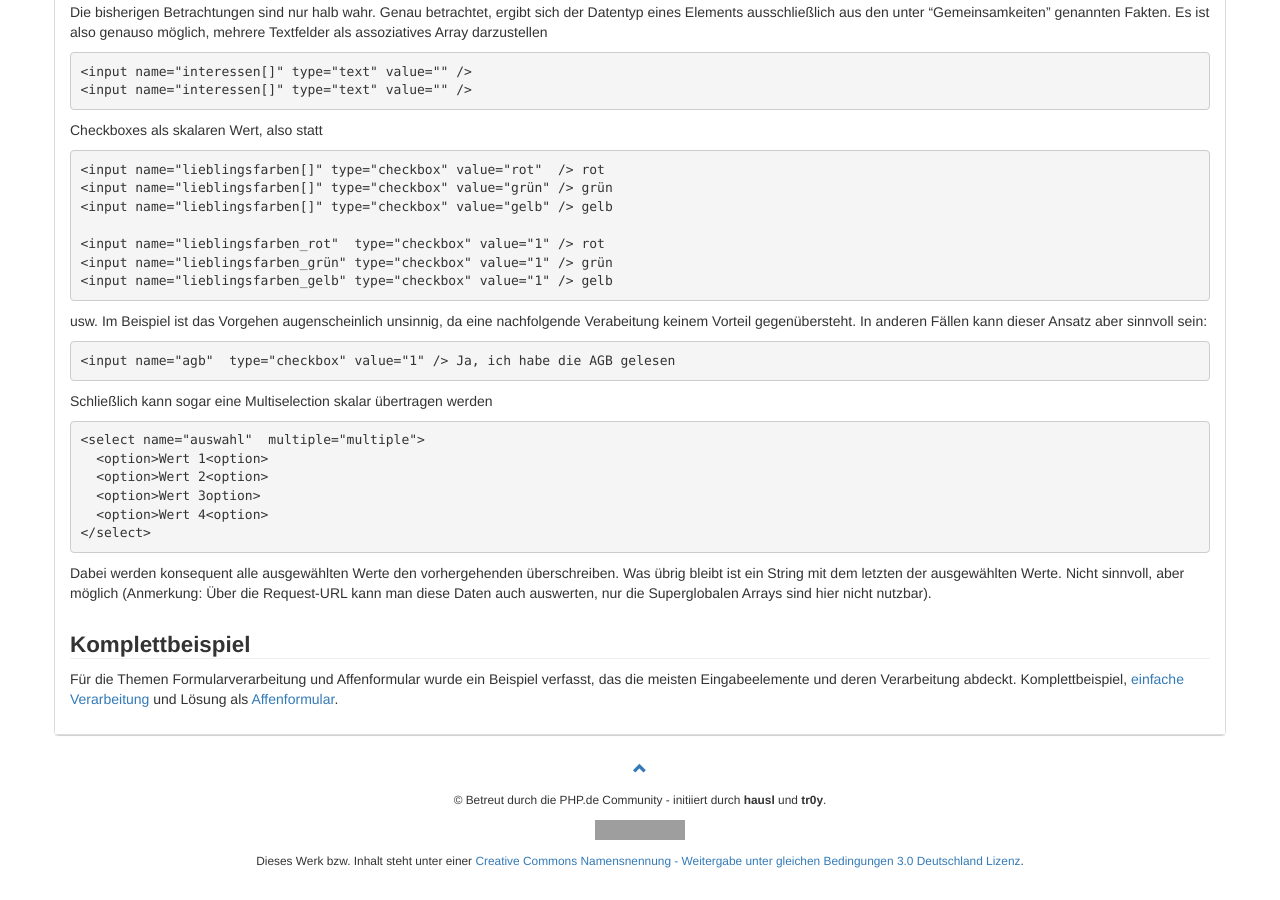
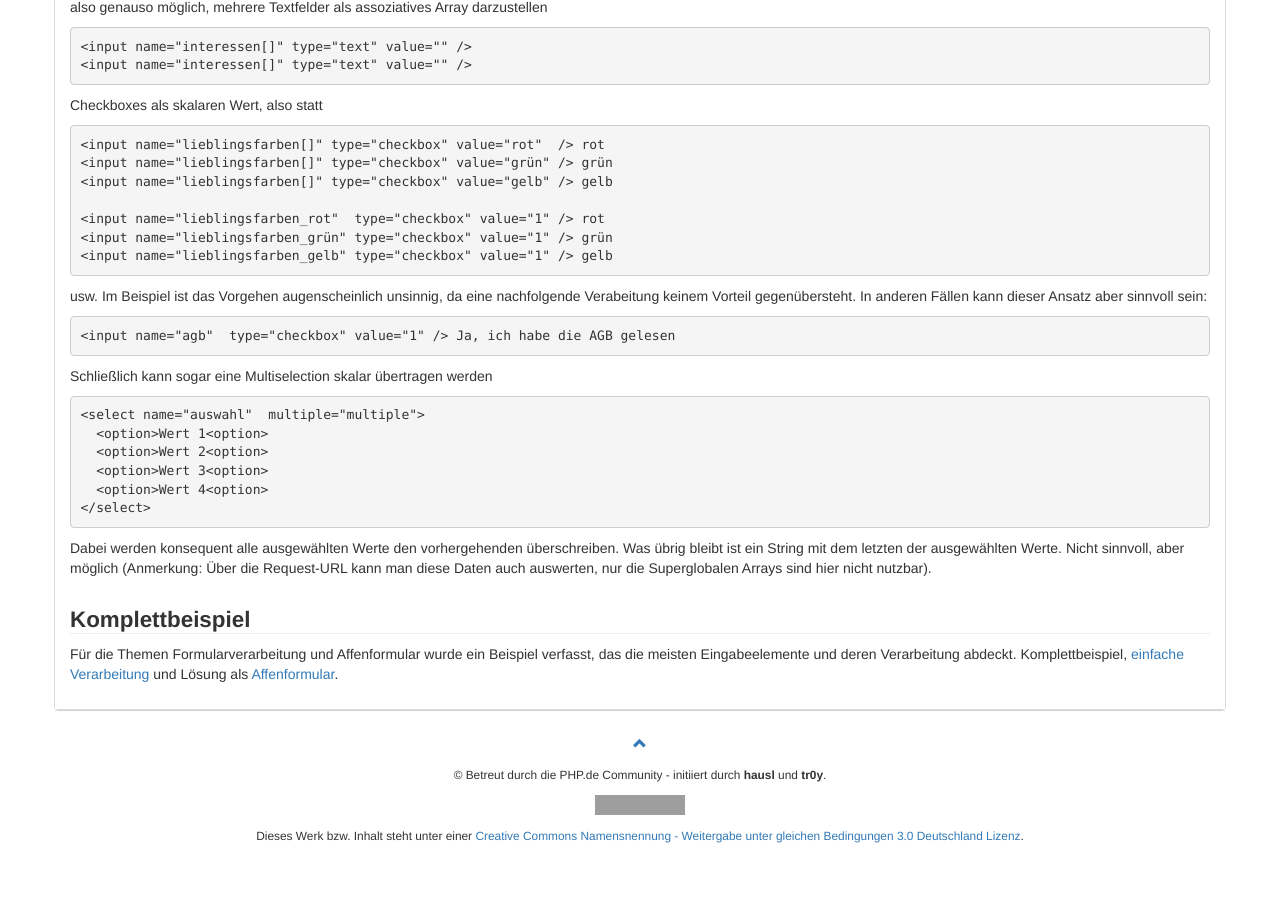
Before and after one commit to php-de/php-de.github.io, a Jekyll site: the page built from form/zusammenfassung.md, in a window 1280 px wide and 900 px high, scrolled down 2030 px. Built offline with Jekyll 4.4.1, drawn with Linux system fonts in a browser that asks for light colours; nearby versions of some CDN libraries; after the commit the page ends 2905 px from its top, so only the background shows below that; some of the changed text lies outside the part shown; grey boxes are pictures that could not be loaded.

Commit message:
Update zusammenfassung.md

```diff
--- a/form/zusammenfassung.md
+++ b/form/zusammenfassung.md
@@ -154,7 +152,7 @@ Schließlich kann sogar eine Multiselection skalar übertragen werden
 <select name="auswahl"  multiple="multiple">
   <option>Wert 1<option>
   <option>Wert 2<option>
-  <option>Wert 3option>
+  <option>Wert 3<option>
   <option>Wert 4<option>
 </select>
 ~~~
```
Also changed, not shown: other parts of form/zusammenfassung.md (+0 -2 lines).
